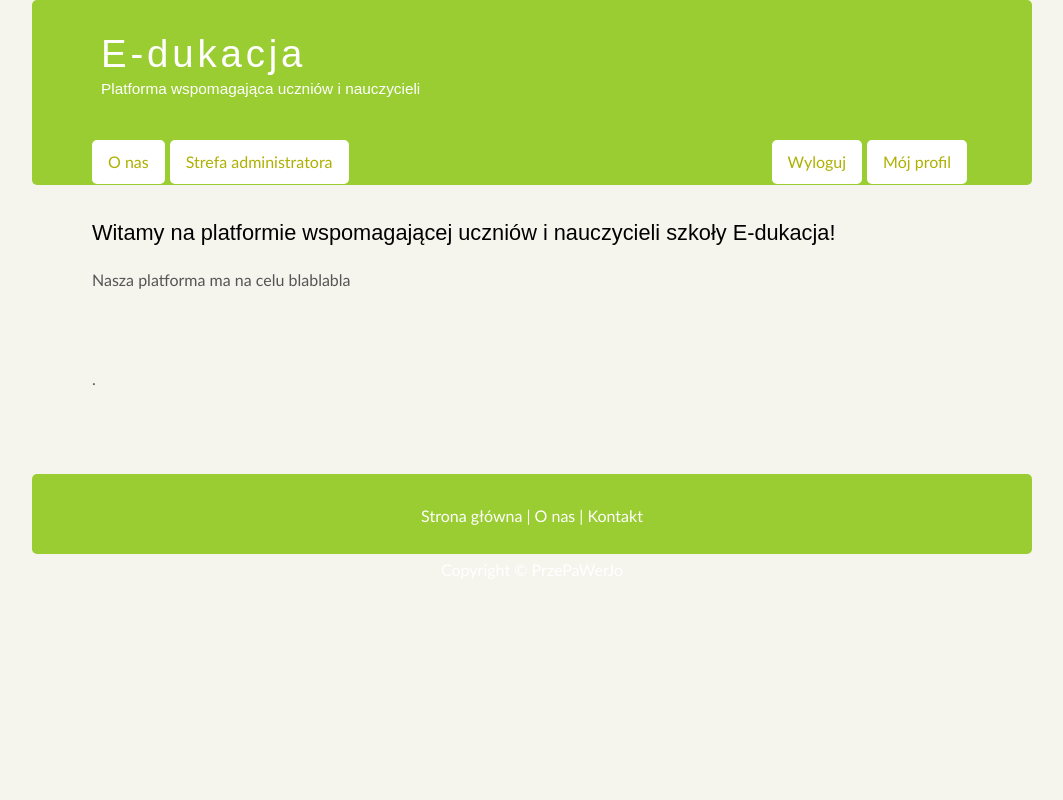
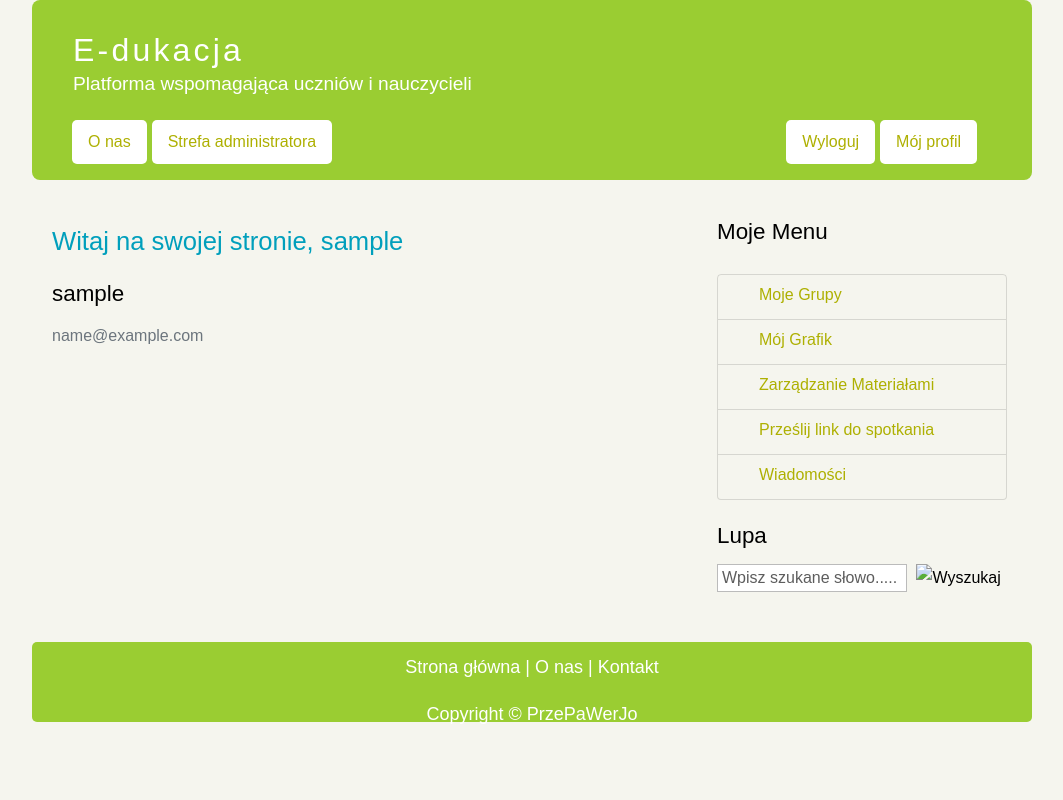
Before and after one commit to PTworkowski/e_school, a Django app: page /teacher/ in a window 1280 px wide. Shown: the whole page, without its empty margins (108-1171 px from the left). Run offline with Django 3.2, Linux system fonts and the light colour scheme; the visitor is signed in with stand-in values (Sample User, id 1); some libraries are stand-ins or nearby versions.

Commit message:
change the website layout

```diff
--- a/core/static/core/main.css
+++ b/core/static/core/main.css
@@ -1,12 +1,5 @@
-html
-{ height: 100%;}
-
-*
-{ margin: 0;
-  padding: 0;}
-
 body
-{ font: normal .80em 'trebuchet ms', arial, sans-serif;
+{ font: normal 100% 'century gothic', arial, sans-serif;
   background: #F5F5EE;
   color: #555;}
 
@@ -25,7 +18,7 @@ h1, h2, h3, h4, h5, h6
   padding: 0 0 5px 0;}
 
 h1, h2, h3
-{ font: normal 170% 'century gothic', arial;
+{ font: normal 170% 'century gothic', arial, sans-serif;
   margin: 0 0 15px 0;
   padding: 15px 0 5px 0;
   color: #000;}
@@ -85,35 +78,37 @@ ol li
 .left
 { float: left;
   width: auto;
-  margin-right: 10px;}
+  margin-right: auto;}
 
 .right
 { float: right;
   width: auto;
-  margin-left: 10px;}
+  margin-left: auto;}
 
 .center
 { display: block;
   text-align: center;
   margin: 20px auto;}
 
-#main, #logo, #menubar, #site_content, #footer
+#main, #logo, #menubar, #site_content, #footer, #header
 { margin-left: auto;
-  margin-right: auto;
+  margin-right: auto; /* ustawienie formatu wzgledem strony */
   width: 1000px;
   }
 
 #header
-{ background: #9ACD32 repeat-x;
-  height: 185px;
-  border-radius: 5px;
+{ background: #9ACD32;
+  height: 180px;
+  border-radius: 8px;
 }
 
 #logo
-{ width: 880px;
+{ width: 800px;
   position: relative;
-  height: 140px;
-  background: transparent;}
+  height: 120px;
+  background: transparent;
+  margin-left: 41px;
+}
 
 #logo #logo_text
 { position: absolute;
@@ -121,10 +116,10 @@ ol li
   left: 0;}
 
 #logo h1, #logo h2
-{ font: normal 300% 'century gothic', arial, sans-serif;
+{ font: normal 200% 'century gothic', arial, sans-serif;
   border-bottom: 0;
   text-transform: none;
-  margin: 0 0 0 9px;}
+  margin: 0 0 0 0;}
 
 #logo_text h1, #logo_text h1 a, #logo_text h1 a:hover
 { padding: 22px 0 0 0;
@@ -144,26 +139,27 @@ ol li
   color: #FFF;} /* font color of what's under E-dukacja logo */
 
 #menubar
-{ width: 880px;
-  height: 46px;}
+{ width: 950px;
+  height: 46px;
+  margin-left: 0;
+  margin-right: 0;
+
+}
 
 ul#menu
-{ float: right;
+{ float: center;
   margin: 0;}
 
 ul#menu li
 { float: left;
-  padding: 0 0 0 9px;
   list-style: none;
-  margin: 1px 2px 0 0;
   background: #5A5A5A no-repeat 0 0;}
 
 ul#menu li a
-{ font: normal 100% 'trebuchet ms', sans-serif;
+{ font: normal 300% 'century gothic', arial, sans-serif;
   display: block;
   float: left;
   height: 20px;
-  padding: 6px 35px 5px 28px;
   text-align: center;
   color: #FFF;
   font-size: 16px;
@@ -210,46 +206,53 @@ ul#menu-left li, ul#menu-right li
 }
 
 #site_content
-{ width: 880px;
+{ width: 1000px;
   overflow: hidden;
   margin: 20px auto 0 auto;
-  padding: 0 0 10px 0;}
+  padding: 0 0 0 0;}
 
 #sidebar_container
 { float: right;
-  width: 224px;}
+  width: 300px;}
 
 .sidebar_top
-{ width: 222px;
+{ width: 300px;
   height: 14px;
   background: transparent no-repeat;}
 
 .sidebar_base
-{ width: 222px;
+{ width: 300px;
   height: 14px;
   background: no-repeat;}
 
 .sidebar
 { float: right;
-  width: 222px;
+  width: 300px;
   padding: 0;
-  margin: 0 0 16px 0;}
+  margin-right: 20px;
+ }
 
 .sidebar_item
-{ background: repeat-y;
-  padding: 0 15px;
-  width: 192px;}
+{ font: normal 100% 'century gothic', arial, sans-serif;
+  background: repeat-y;
+  font-size: 16px;
+  padding: 0 5px;
+  width: 300px;}
 
 .sidebar li a.selected
-{ color: #444;}
+{ font: normal 300% 'century gothic', arial, sans-serif;
+  color: #444;
+
+}
 
 .sidebar ul
 { margin: 0;}
 
 #content
 { text-align: left;
-  width: 620px;
-  padding: 0 0 0 5px;
+  width: 500px;
+  padding: 0px 0 0 0;
+  margin-left: 20px;
   float: left;}
 
 #content ul
@@ -264,11 +267,11 @@ ul#menu-left li, ul#menu-right li
 
 #footer
 { width: 100%;
-  font-family: 'trebuchet ms', sans-serif;
+  font-family: 'century gothic', arial, sans-serif;
   font-size: 100%;
   height: 80px;
   width: 1000px;
-  padding: 28px 0 5px 0;
+  padding: 10px 0 5px 0;
   text-align: center;
   background: #9ACD32 repeat-x;
   color: #9ACD32;
@@ -276,25 +279,28 @@ ul#menu-left li, ul#menu-right li
 }
 
 #footer p
-{ line-height: 1.7em;
-  color: #FFF; /* color of the footer texts */
-  padding: 0 0 10px 0;}
+{
+  color: #FFF; /* color of the footer texts under the panel */
+  padding: 0 0 0 0;
+  font-size: 18px;
+  }
 
 #footer a
-{ color: #FFF;
+{ color: #FFF; /* color of the footer texts in the panel */
   text-decoration: none;}
 
 #footer a:hover
-{ color: #FFF;
+{ color: #B0C4DE;
   text-decoration: none;}
 
 .search
 { color: #5D5D5D;
   border: 1px solid #BBB;
-  width: 134px;
+  width: 190px;
   padding: 4px;
   font: 100% arial, sans-serif;}
 
+/*
 .form_settings
 { margin: 15px 0 0 0;}
 
--- a/core/templates/core/base.html
+++ b/core/templates/core/base.html
@@ -2,17 +2,23 @@
 <!DOCTYPE html>
 <html lang="pl">
 <head>
-  <title>E-dukacja</title>
+   <!-- Required meta tags -->
    <meta charset="utf-8">
    <meta name="viewport" content="width=device-width, initial-scale=1, shrink-to-fit=no">
 
    <!-- Bootstrap CSS -->
    <link rel="stylesheet" href="https://stackpath.bootstrapcdn.com/bootstrap/4.5.2/css/bootstrap.min.css" integrity="sha384-JcKb8q3iqJ61gNV9KGb8thSsNjpSL0n8PARn9HuZOnIxN0hoP+VmmDGMN5t9UJ0Z" crossorigin="anonymous">
    <link rel="stylesheet" type="text/css" href="{% static 'core/main.css' %}">
+   {% if title %}
+       <title>E-dukacja - {{ title }}</title>
+   {% else %}
+       <title>E-dukacja</title>
+   {% endif %}
 </head>
+
 <body>
-  <div id="main">
-    <div id="header">
+  <main>
+  <header id="header">
       <div id="logo">
         <div id="logo_text">
           <!-- class="logo_colour", allows you to change the colour of the text -->
@@ -23,7 +29,7 @@
      <div id="menubar">
         <ul id="menu-left">
           <!-- put class="selected" in the li tag for the selected page - to highlight which page you're on -->
-          <a href={% url 'core-about' %}><li class="selected">O nas</li></a>
+         <li class="selected"><a href={% url 'core-about' %}>O nas</a></li>
          {% if user.is_authenticated and user.is_student%}
             <li class="selected"><a href="#">Strefa studenta</a></li>
          {% endif %}
@@ -44,24 +50,24 @@
             {% endif %}
         </ul>
      </div>
+   </header>
+      <div id="site_content">
+
+            {% if messages %}
+                {% for message in messages %}
+                    <div class = "alert-{{ message.tags }}">
+                        {{ message }}
                     </div>
-    <div id="content_header"></div>
-    <div id="site_content">
-<!--      <div id="sidebar_container">-->
-<!--          <div class="sidebar_top"></div>-->
-        <!-- insert the page content here -->
-        <h1>Witamy na platformie wspomagającej uczniów i nauczycieli szkoły E-dukacja!</h1>
-        <p>Nasza platforma ma na celu blablabla</p>
-        <p></p>
-        <p></a>.</p>
-        <p></p>
+                {% endfor %}
+            {% endif %}
+            {% block content %}{% endblock %}
       </div>
-    </div>
+
     <div id="content_footer"></div>
     <div id="footer">
-      <p><a href="index.html">Strona główna</a> | <a href="examples.html">O nas</a> | <a href="contact.html">Kontakt</a></p>
+      <p><a href={% url 'core-home' %}>Strona główna</a> | <a href={% url 'core-about' %}>O nas</a> | <a href=#>Kontakt</a></p>
       <p>Copyright &copy; PrzePaWerJo</p>
     </div>
-  </div>
+  </main>
 </body>
 </html>
--- a/teacher_app/templates/teacher_app/dashboard.html
+++ b/teacher_app/templates/teacher_app/dashboard.html
@@ -1,21 +1,26 @@
 {% extends "core/base.html" %}
 {% block content %}
-    <h2> Witaj na swojej stronie, {{ user.username }} </h2>
 {% load crispy_forms_tags %}
-    <div class="content-section">
-      <div class="media">
+  <div id="content">
     <img class="rounded-circle account-img" src="{{ user.profile.image.url }}">
     <div class="media-body">
+      <h2> Witaj na swojej stronie, {{ user.username }} </h2>
       <h3 class="account-heading">{{ user.username }}</h3>
       <p class="text-secondary">{{ user.email }}</p>
     </div>
   </div>
+  <div id="sidebar_container">
+     <div class="sidebar">
+          <div class="sidebar_top"></div>
+          <div class="sidebar_item">
+            <!-- insert your sidebar items here -->
+                <h3>Moje Menu</h3>
           </div>
-      <div class="row">
-        <div class="col-md-6">
-          <div class="content-section">
-            <h3>Moje Menu</h3>
-            <p class='text-muted'>:)
+     </div>
+     <div class="sidebar">
+        <div class="sidebar_top"></div>
+          <div class="sidebar_item">
+             <div>
                 <ul class="list-group">
                     <li class="list-group-item list-group-item-light"><a class="nav-item nav-link" href="#">Moje Grupy</a></li>
                     <li class="list-group-item list-group-item-light"><a class="nav-item nav-link" href="#">Mój Grafik</a></li>
@@ -23,72 +28,18 @@
                     <li class="list-group-item list-group-item-light"><a class="nav-item nav-link" href={% url 'send-link' %}>Prześlij link do spotkania</a></li>
                     <li class="list-group-item list-group-item-light"><a class="nav-item nav-link" href="#">Wiadomości</a></li>
                 </ul>
-            </p>
               </div>
-        </div>
-      </div>
-        <header class="header" role="banner">
-          <h1 class="logo">
-            <a href="#">Terence <span>Devine</span></a>
-          </h1>
-          <div class="nav-wrap">
-            <nav class="main-nav" role="navigation">
-              <ul class="unstyled list-hover-slide">
-                <li><a href="#">Moje Grupy</a></li>
-                <li><a href="#">Mój Grafik</a></li>
-                <li><a {% url 'materials_upload' %}>Zarządzanie Materiałami</a></li>
-                <li><a href={% url 'send-link' %}>Prześlij link do spotkania</a></li>
-              </ul>
-            </nav>
-            <ul class="social-links list-inline unstyled list-hover-slide">
-              <li><a href="#">Twitter</a></li>
-              <li><a href="#">Google+</a></li>
-              <li><a href="#">GitHub</a></li>
-              <li><a href="#">CodePen</a></li>
-            </ul>
-          </div>
-        </header>
-
-{% endblock content%}
-
-<div id="content_header"></div>
-    <div id="site_content">
-      <div id="sidebar_container">
-        <div class="sidebar">
-          <div class="sidebar_top"></div>
-          <div class="sidebar_item">
-            <!-- insert your sidebar items here -->
-            <h3>Latest News</h3>
-            <h4>New Website Launched</h4>
-            <h5>January 1st, 2010</h5>
-            <p>2010 sees the redesign of our website. Take a look around and let us know what you think.<br /><a href="#">Read more</a></p>
-          </div>
-          <div class="sidebar_base"></div>
-        </div>
-        <div class="sidebar">
-          <div class="sidebar_top"></div>
-          <div class="sidebar_item">
-            <h3>Useful Links</h3>
-            <ul>
-              <li><a href="#">link 1</a></li>
-              <li><a href="#">link 2</a></li>
-              <li><a href="#">link 3</a></li>
-              <li><a href="#">link 4</a></li>
-            </ul>
-          </div>
-          <div class="sidebar_base"></div>
-        </div>
-        <div class="sidebar">
-          <div class="sidebar_top"></div>
-          <div class="sidebar_item">
-            <h3>Search</h3>
-<!--            <form method="post" action="#" id="search_form">-->
-<!--              <p>-->
-<!--                <input class="search" type="text" name="search_field" value="Enter keywords....." />-->
-<!--                <input name="search" type="image" style="border: 0; margin: 0 0 -9px 5px;" src="style/search.png" alt="Search" title="Search" />-->
+         <br>
+                  <h3>Lupa</h3>
+                  <form method="post" action="#" id="search_form">
+                  <p>
+                <input class="search" type="text" name="search_field" value="Wpisz szukane słowo....." />
+                <input name="search" type="image" style="border: 0; margin: 0 0 -9px 5px;" alt="Wyszukaj" title="Search" />
                   </p>
                   </form>
                </div>
                 <div class="sidebar_base"></div>
            </div>
       </div>
+   </div>
+{% endblock content%}
--- a/teacher_app/templates/teacher_app/send_link.html
+++ b/teacher_app/templates/teacher_app/send_link.html
@@ -2,7 +2,7 @@
 {% block content %}
 <div class="container">
     <div>
-        <h3>Prześlij link do spotkania</h3>
+        <h3>Prześlij link do spotkania wybranej grupie</h3>
     </div>
     <br>
     <form method="post">
@@ -14,14 +14,14 @@
                 <a href="#">Link 2</a>
                 <a href="#">Link 3</a>
             </div>
+        </div>
         <p></p>
         <div class="text-center">
-        <textarea class="form-control" name="text" id="" cols="40" rows="10" placeholder="Tu wklej link do spotkania..."></textarea>
+            <textarea class="form-control" name="text" id="" cols="40" rows="10" placeholder="Tu wklej link do spotkania..."></textarea>
         </div>
         <br>
         <button class="site-btn">Prześlij linka grupie</button>
     </form>
-
 </div>
 <br>
 {% endblock content %}
--- a/users_app/urls.py
+++ b/users_app/urls.py
@@ -8,6 +8,4 @@ urlpatterns = [
     path('reg_stu/', views.reg_stu, name = 'users-reg-stu'),
     path('reg_tech/', views.reg_tech, name = 'users-reg-tech'),
     path('profile/', views.profile, name = 'users-profile'),
-
-
 ]
```
Also changed, not shown: other parts of core/static/core/main.css (+50 -2 lines), core/templates/core/home.html (+13 -0 lines), teacher_app/templates/teacher_app/file_upload.html (+7 -1 lines), users_app/templates/users_app/login.html (+5 -5 lines). Lines whose indentation alone changed are shown as unchanged.
